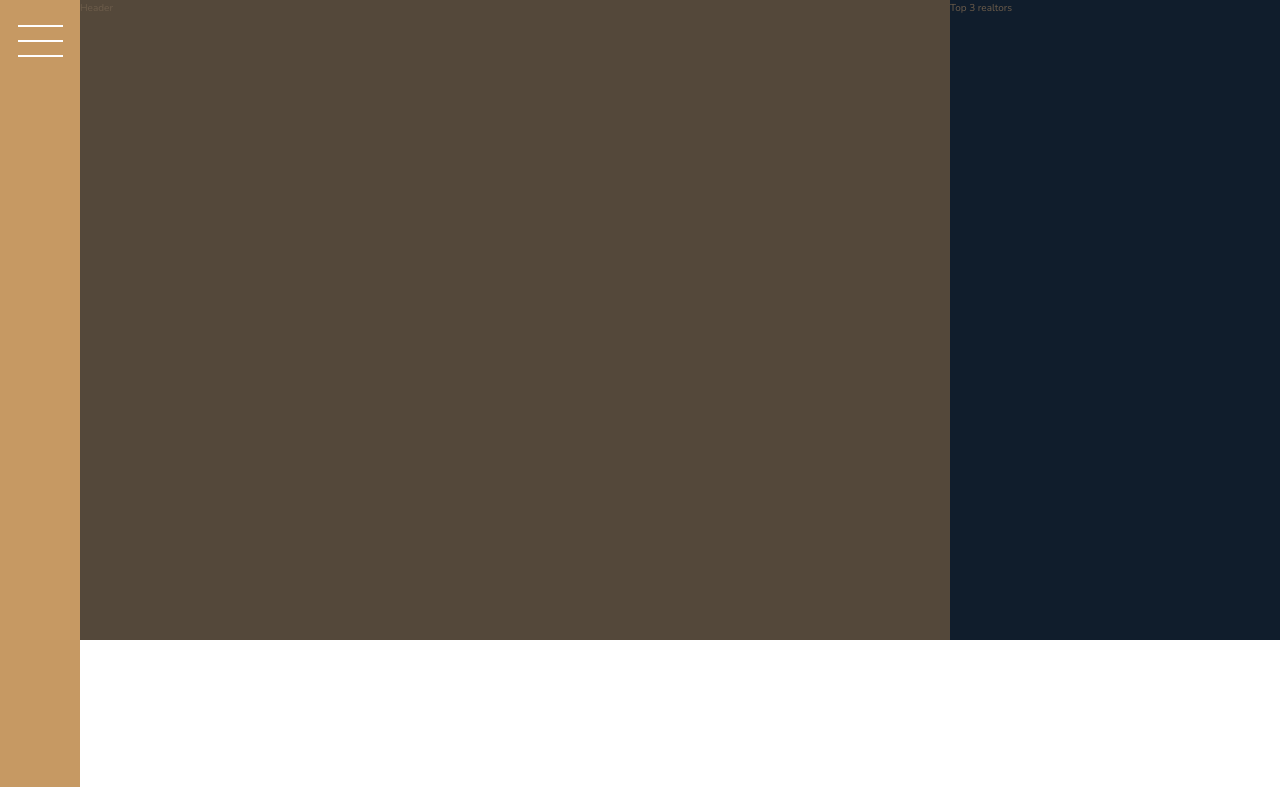
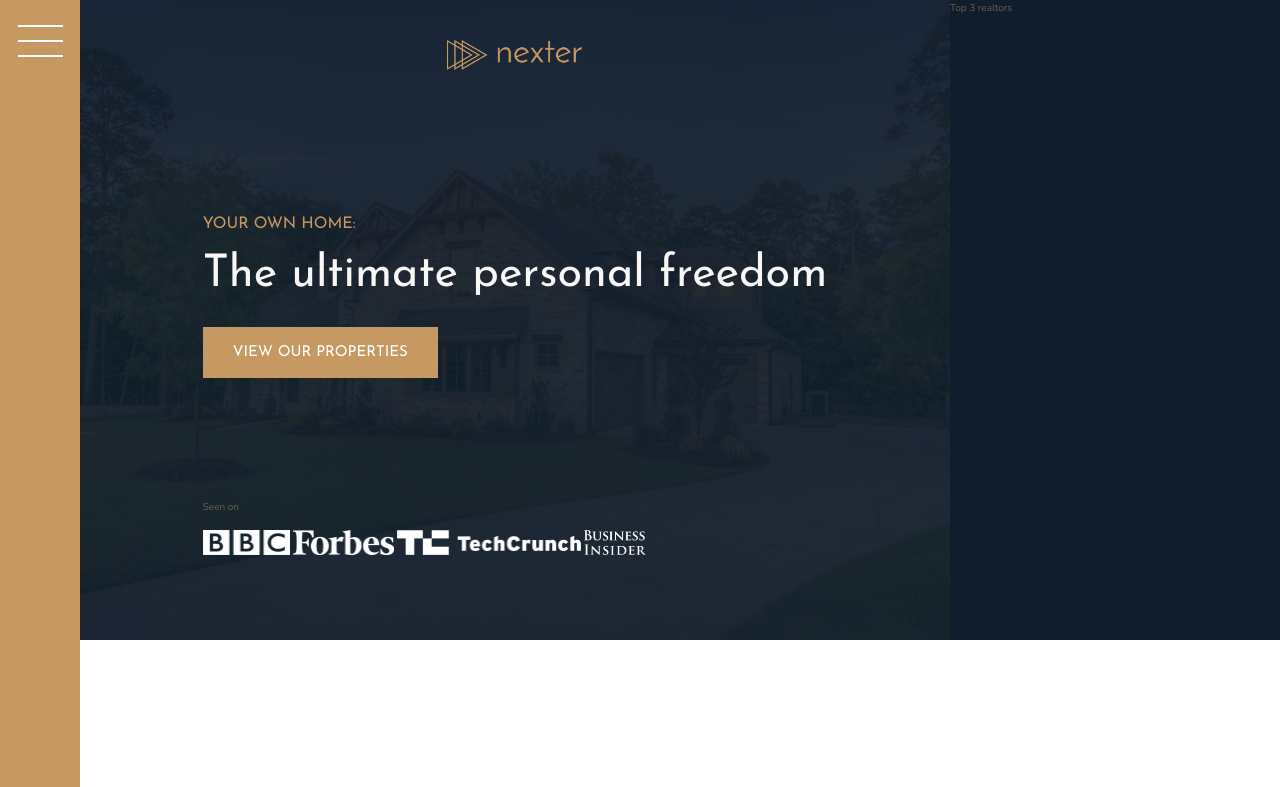
Before and after one commit to flast1k/nexter, a website: page index.html in a window 1280 px wide. Shown: the top 787 px of the page. Drawn offline with nearby package versions, Linux system fonts and the light colour scheme; files that its build step writes are made by us from their sources.

Commit message:
header part 1

```diff
--- a/index.html
+++ b/index.html
@@ -19,7 +19,17 @@
         </button>
     </div>
     <header class="header">
-        Header
+        <img src="img/logo.png" alt="Nexter logo" class="header__logo">
+        <h3 class="heading-3">Your own home:</h3>
+        <h1 class="heading-1">The ultimate personal freedom</h1>
+        <button class="btn header__btn">View our properties</button>
+        <div class="header__seenon-text">Seen on</div>
+        <div class="header__seenon-logos">
+            <img src="img/logo-bbc.png" alt="Seen on logo 1">
+            <img src="img/logo-forbes.png" alt="Seen on logo 2">
+            <img src="img/logo-techcrunch.png" alt="Seen on logo 3">
+            <img src="img/logo-bi.png" alt="Seen on logo 4">
+        </div>
     </header>
 
     <div class="realtors">
--- a/sass/_header.scss
+++ b/sass/_header.scss
@@ -1,4 +1,35 @@
 .header {
   background-color: $color-grey-dark-1;
   grid-column: full-start / col-end 6;
+  background-image: linear-gradient(rgba($color-secondary, .93), rgba($color-secondary, .93)), url(../img/hero.jpeg);
+  background-size: cover;
+  background-position: center;
+  padding: 4rem 8rem 8rem;
+
+  display: grid;
+  grid-template-rows: 1fr min-content 6rem 1fr;
+  grid-template-columns: max-content;
+  grid-row-gap: 1.5rem;
+  justify-content: center;
+
+  &__logo {
+    height: 3rem;
+    justify-self: center;
+  }
+
+  &__btn {
+    align-self: start;
+    justify-self: start;
+  }
+
+  &__seenon-text {
+
+  }
+
+  &__seenon-logos {
+
+    img {
+      height: 2.5rem;
+    }
+  }
 }
--- a/sass/_typography.scss
+++ b/sass/_typography.scss
@@ -5,6 +5,9 @@
 
 .heading-1 {
   @extend %heading;
+  font-size: 4.5rem;
+  color: $color-grey-light-1;
+  line-height: 1;
 }
 
 .heading-2 {
```
